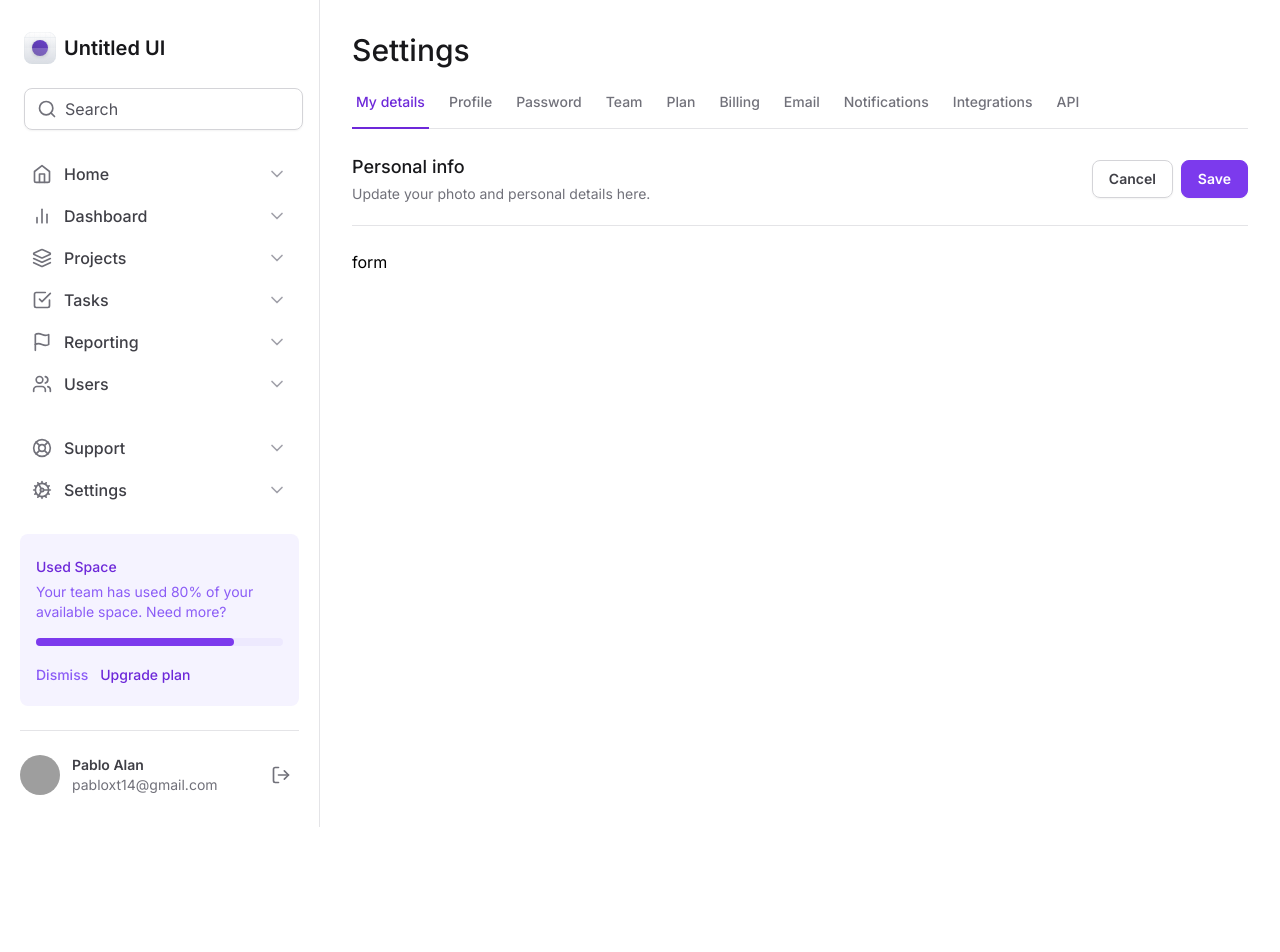
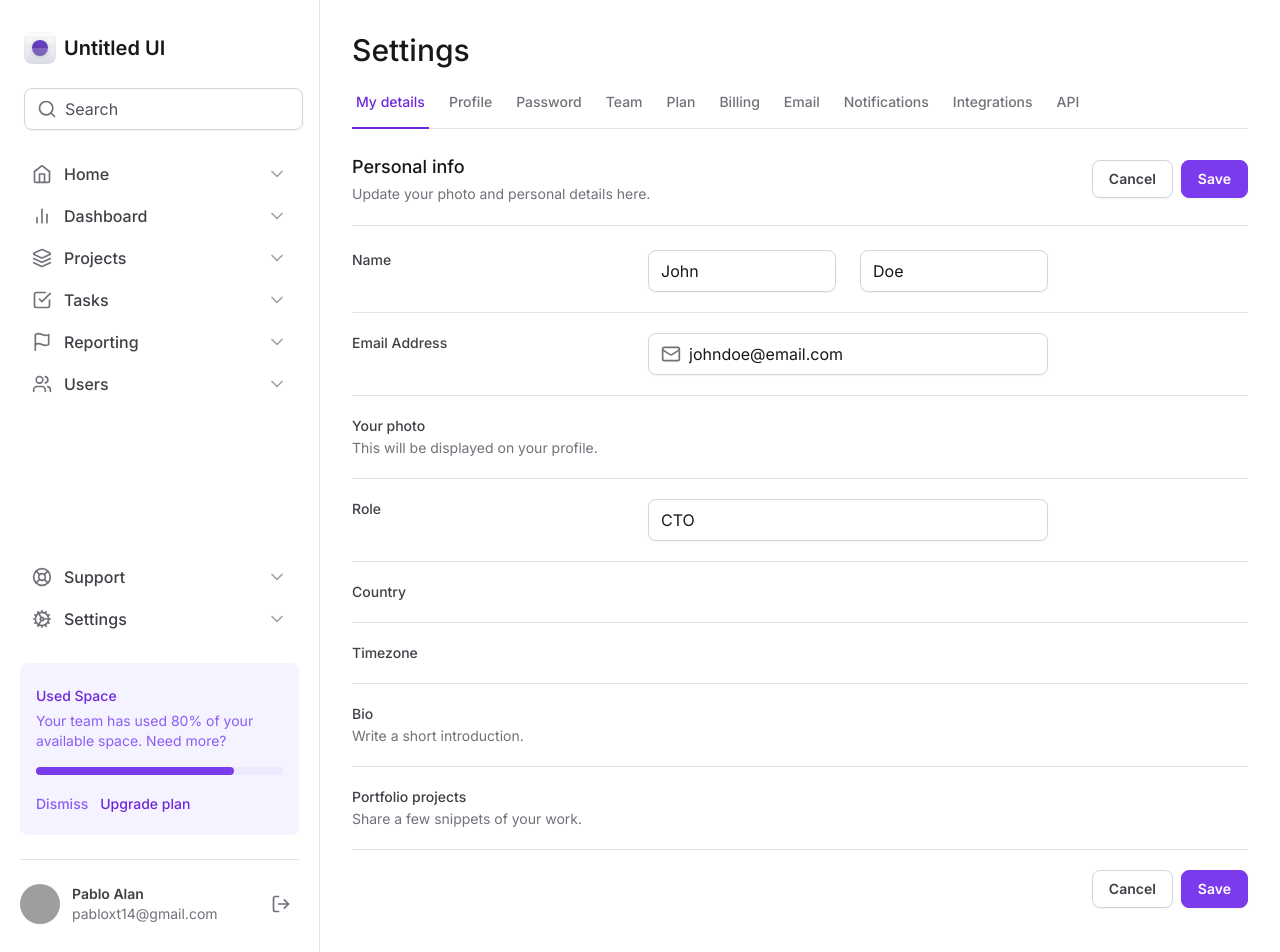
Before and after one commit to PabloXT14/ignite-tailwind, a Next.js app: page / in a window 1280 px wide. Shown: the top 952 px of the page. Before the commit the page ends 827 px from the top, so only its background shows below. Built offline with nearby package versions, Linux system fonts and the light colour scheme; grey boxes are pictures that could not be loaded.

Commit message:
feat: form fields

```diff
--- a/src/app/page.tsx
+++ b/src/app/page.tsx
@@ -1,4 +1,6 @@
 import { SettingsTabs } from '@/components/settings-tabs'
+import * as Input from '@/components/input'
+import { LuMail } from 'react-icons/lu'
 
 export default function Home() {
   return (
@@ -8,6 +10,7 @@ export default function Home() {
       <SettingsTabs />
 
       <div className="mt-6 flex flex-col">
+        {/* Header Section */}
         <div className="flex items-center justify-between border-b border-zinc-200 pb-5">
           <div className="space-y-1">
             <h2 className="text-lg font-medium text-zinc-900">Personal info</h2>
@@ -33,8 +36,127 @@ export default function Home() {
           </div>
         </div>
 
-        <form id="settings" className="mt-6 flex w-full flex-col">
-          form
+        {/* Form Section */}
+        <form
+          id="settings"
+          className="mt-6 flex w-full flex-col gap-5 divide-y divide-zinc-200"
+        >
+          <div className="grid-cols-form grid gap-3">
+            <label
+              htmlFor="firstName"
+              className="text-sm font-medium text-zinc-700"
+            >
+              Name
+            </label>
+            <div className="grid grid-cols-2 gap-6">
+              <Input.Root>
+                <Input.Control id="firstName" defaultValue="John" />
+              </Input.Root>
+
+              <Input.Root>
+                <Input.Control id="lastName" defaultValue="Doe" />
+              </Input.Root>
+            </div>
+          </div>
+
+          <div className="grid-cols-form grid gap-3 pt-5">
+            <label
+              htmlFor="email"
+              className="text-sm font-medium text-zinc-700"
+            >
+              Email Address
+            </label>
+            <Input.Root>
+              <Input.Prefix>
+                <LuMail className="size-5 text-zinc-500" />
+              </Input.Prefix>
+              <Input.Control
+                id="email"
+                type="email"
+                defaultValue="johndoe@email.com"
+              />
+            </Input.Root>
+          </div>
+
+          <div className="grid-cols-form grid gap-3 pt-5">
+            <label
+              htmlFor="photo"
+              className="text-sm font-medium text-zinc-700"
+            >
+              Your photo
+              <span className="mt-0.5 block text-sm font-normal text-zinc-500">
+                This will be displayed on your profile.
+              </span>
+            </label>
+            <div />
+          </div>
+
+          <div className="grid-cols-form grid gap-3 pt-5">
+            <label htmlFor="role" className="text-sm font-medium text-zinc-700">
+              Role
+            </label>
+            <Input.Root>
+              <Input.Control id="role" defaultValue="CTO" />
+            </Input.Root>
+          </div>
+
+          <div className="grid-cols-form grid gap-3 pt-5">
+            <label
+              htmlFor="country"
+              className="text-sm font-medium text-zinc-700"
+            >
+              Country
+            </label>
+            <div />
+          </div>
+
+          <div className="grid-cols-form grid gap-3 pt-5">
+            <label
+              htmlFor="timezone"
+              className="text-sm font-medium text-zinc-700"
+            >
+              Timezone
+            </label>
+            <div />
+          </div>
+
+          <div className="grid-cols-form grid gap-3 pt-5">
+            <label htmlFor="bio" className="text-sm font-medium text-zinc-700">
+              Bio
+              <span className="mt-0.5 block text-sm font-normal text-zinc-500">
+                Write a short introduction.
+              </span>
+            </label>
+            <div />
+          </div>
+
+          <div className="grid-cols-form grid gap-3 pt-5">
+            <label
+              htmlFor="projects"
+              className="text-sm font-medium text-zinc-700"
+            >
+              Portfolio projects
+              <span className="mt-0.5 block text-sm font-normal text-zinc-500">
+                Share a few snippets of your work.
+              </span>
+            </label>
+            <div />
+          </div>
+
+          <div className="flex items-center justify-end gap-2 pt-5">
+            <button
+              type="button"
+              className="rounded-lg border border-zinc-300 px-4 py-2 text-sm font-semibold text-zinc-700 shadow-sm transition-colors hover:bg-zinc-50"
+            >
+              Cancel
+            </button>
+            <button
+              type="submit"
+              className="rounded-lg border border-violet-600 bg-violet-600 px-4 py-2 text-sm font-semibold text-white shadow-sm transition-colors hover:bg-violet-700"
+            >
+              Save
+            </button>
+          </div>
         </form>
       </div>
     </>
--- a/src/components/input.tsx
+++ b/src/components/input.tsx
@@ -12,7 +12,7 @@ const InputControl = (props: InputControlProps) => {
   return (
     <input
       type="text"
-      className="flex-1 border-0 bg-transparent p-0 text-zinc-900 placeholder-zinc-600"
+      className="w-full flex-1 border-0 bg-transparent p-0 text-zinc-900 placeholder-zinc-600"
       {...props}
     />
   )
--- a/tailwind.config.ts
+++ b/tailwind.config.ts
@@ -10,6 +10,7 @@ const config: Config = {
     extend: {
       gridTemplateColumns: {
         app: 'minmax(18rem, 20rem) 1fr',
+        form: 'minmax(7.5rem, 17.5rem) minmax(25rem, 1fr) minmax(0, 15rem)',
       },
     },
   },
```
